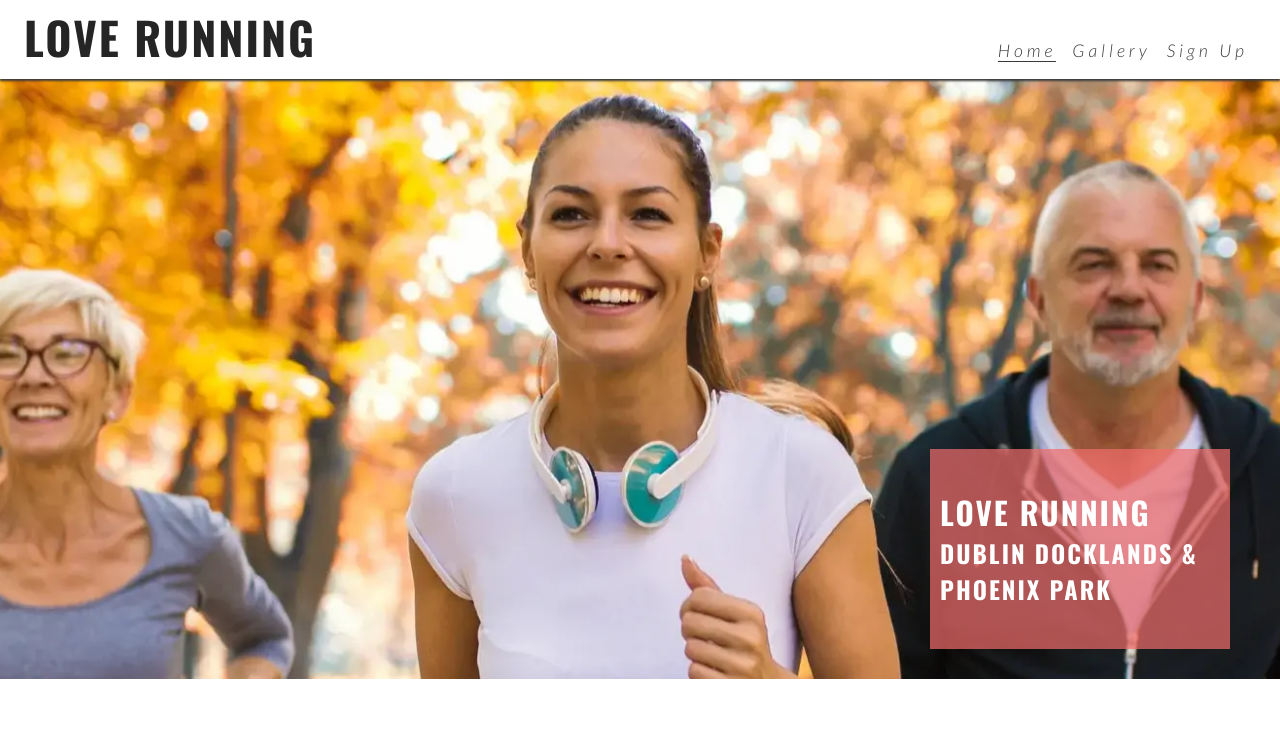
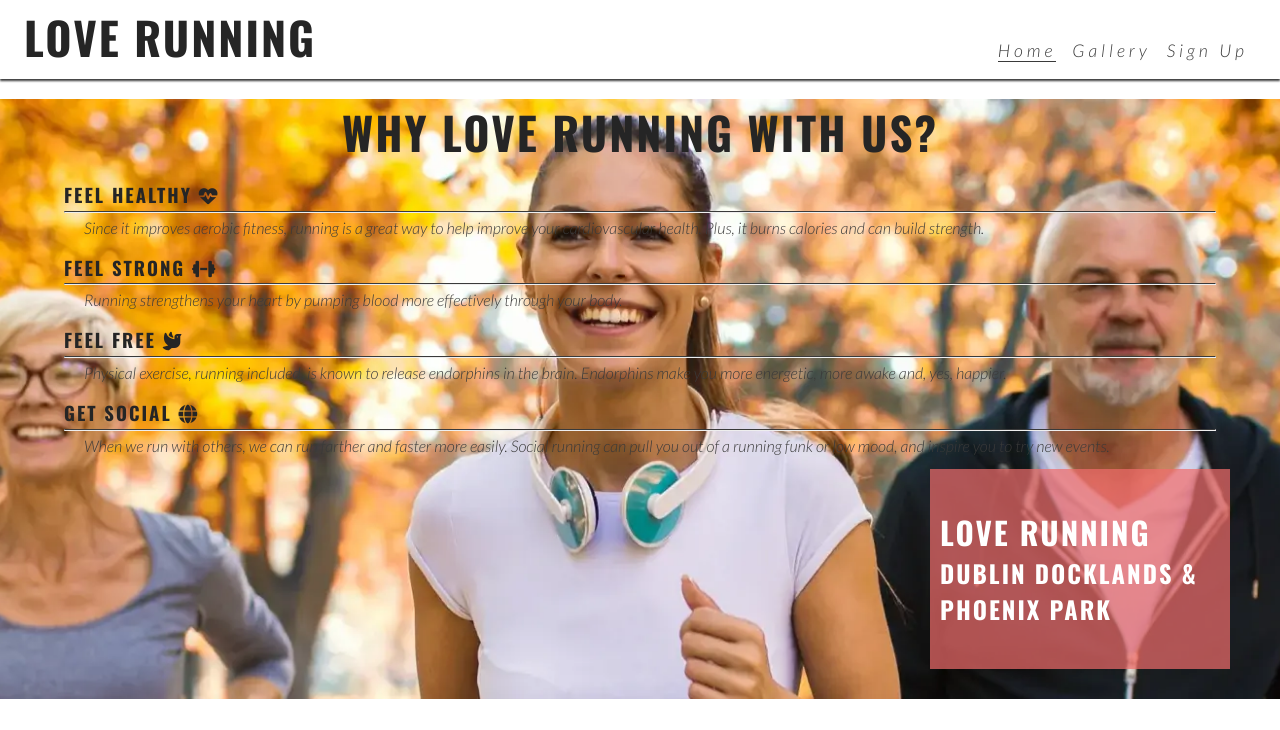
Before and after one commit to kayla-exe/love-running, a plain HTML site: page index.html in a window 1280 px wide. Shown: the top 730 px of the page. Drawn offline with nearby package versions, Linux system fonts and the light colour scheme.

Commit message:
Add reasons section

```diff
--- a/assets/css/style.css
+++ b/assets/css/style.css
@@ -113,6 +113,30 @@
     color: #ffffff;
 }
 
+#reasons {
+    width: 90%;
+    margin: 20px auto;
+}
+
+#reasons h2 {
+    margin-bottom: 20px;
+    text-align: center;
+    font-size: 280%;
+}
+
+#benefits-physical > div, #benefits-mental > div {
+    line-height: 20px;
+    margin-bottom: 20px;
+}
+
+#benefits p {
+    padding: 0 20px;
+}
+
+hr {
+    border-top: 1px solid #3a3a3a;
+    margin: 5px 0;
+}
 /* Footer */
 #social-networks {
     text-align: center;
--- a/index.html
+++ b/index.html
@@ -38,6 +38,36 @@
                 <h2>Love Running</h2>
                 <h3>Dublin Docklands & Phoenix Park</h3>
             </div>
+            <!-- Reasons Section -->
+            <section id="reasons">
+                <h2>Why Love Running With Us?</h2>
+                <div id="benefits">
+                    <div id="benefits-physical">
+                        <div>
+                            <h3>Feel Healthy <i class="fa-solid fa-heart-pulse"></i></h3>
+                            <hr>
+                            <p>Since it improves aerobic fitness, running is a great way to help improve your cardiovascular health. Plus, it burns calories and can build strength.</p>
+                        </div>
+                        <div>
+                            <h3>Feel Strong <i class="fa-solid fa-dumbbell"></i></h3>
+                            <hr>
+                            <p>Running strengthens your heart by pumping blood more effectively through your body.</p>
+                        </div>
+                    </div>
+                    <div id="benefits-mental">
+                        <div>
+                            <h3>Feel free <i class="fa-solid fa-dove"></i></h3>
+                            <hr>
+                            <p>Physical exercise, running included, is known to release endorphins in the brain. Endorphins make you more energetic, more awake and, yes, happier.</p>
+                        </div>
+                        <div>
+                            <h3>Get Social <i class="fa-solid fa-globe"></i></h3>
+                            <hr>
+                            <p>When we run with others, we can run farther and faster more easily. Social running can pull you out of a running funk or low mood, and inspire you to try new events.</p>
+                        </div>
+                    </div>
+                </div>
+            </section>
         </section>
     </main>
 
```
